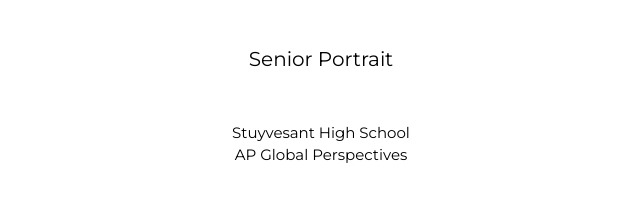
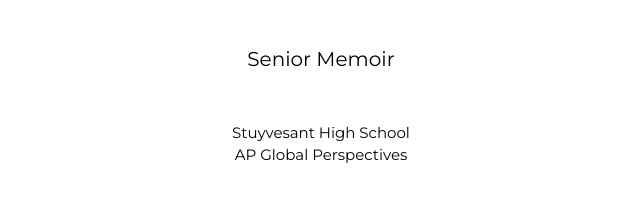
Before and after one commit to lsaito10/LS_Senior_Portrait, a plain HTML site: page home.html in a window 1280 px wide. Shown: the part 332-546 px from the top of the page, 575-1215 px from the left. Drawn offline with nearby package versions, Linux system fonts and the light colour scheme.

Commit message:
Senior Portrait

```diff
--- a/home.html
+++ b/home.html
@@ -68,7 +68,7 @@ a:active {
 
           <br>
 
-    <h4>Senior Portrait</h4>
+    <h4>Senior Memoir</h4>
           <br>
       <p>Stuyvesant High School<br>
  	AP Global Perspectives</p>
```
Also changed, not shown: index.html (+1 -1 lines), 1 other file.
